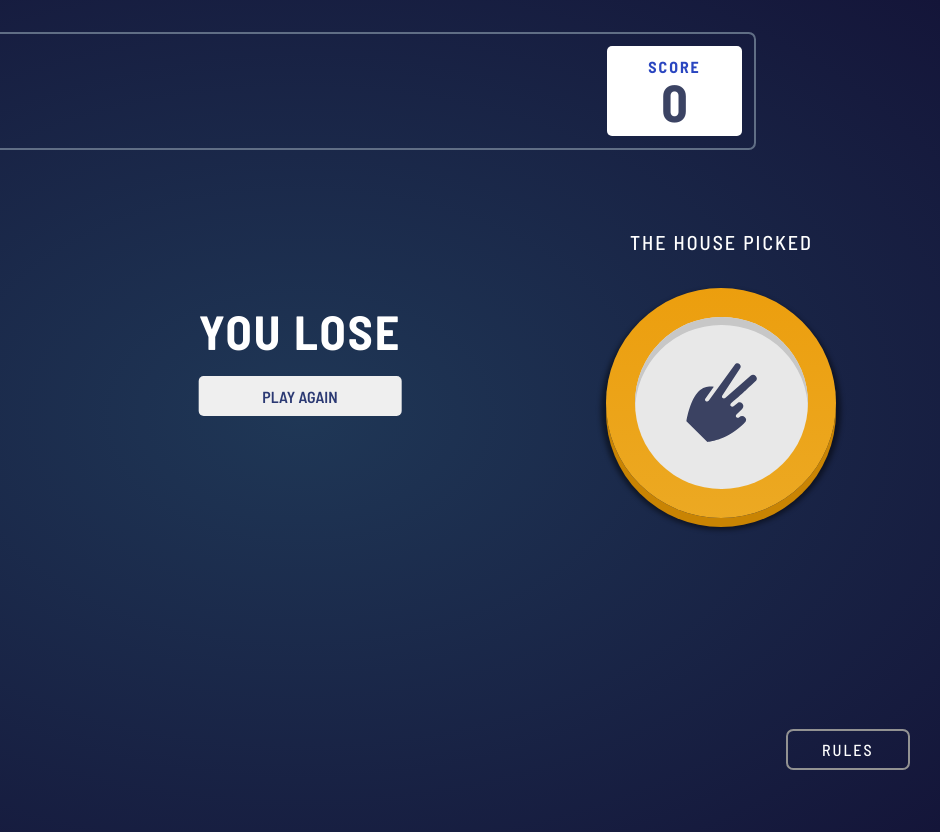
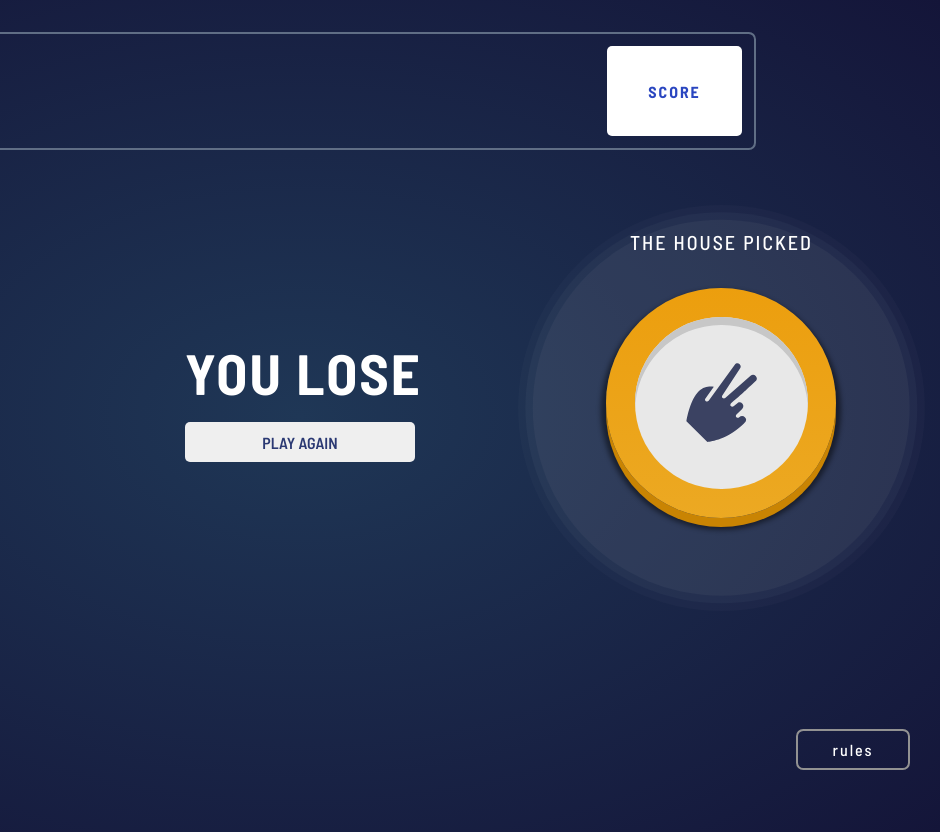
Before and after one commit to ayoub-mrz/Scissor-paper-rock, a plain HTML site: page index.html in a window 1280 px wide. Both pictures are taken after a click on the element 490 px from the left and 307 px from the top of the page. Shown: the full height of the page, 340-1280 px from the left. Drawn offline with Linux system fonts and the light colour scheme.

Commit message:
Restyle result, Clean up js code, commenting all js code.

```diff
--- a/index.html
+++ b/index.html
@@ -23,7 +23,7 @@
             </div>
             <div class="game-score">
                 <div class="score-title">score</div>
-                <div class="score-num">0</div>
+                <div class="score-num"></div>
                 <span class="plus">+1</span>
             </div>
         </div>
@@ -48,15 +48,15 @@
                 <div class="user">
                     <div class="selection"></div>
                     <div class="title">You picked</div>
-                    <div class="winner-animation hide"><span></span><span></span><span></span></div>
+                    <div class="winner-animation"><span></span><span></span><span></span></div>
                 </div>
                 <div class="house">
                     <div class="selection"></div>
                     <div class="title">The house picked</div>
-                    <div class="winner-animation hide"><span></span><span></span><span></span></div>
+                    <div class="winner-animation"><span></span><span></span><span></span></div>
                 </div>
                 <div class="result">
-                    <div class="result-title">You lose</div>
+                    <div class="result-title"></div>
                     <button class="play-again">Play again</button>
                 </div>
             </div>
@@ -66,11 +66,11 @@
 
         <!-- ------------------- Rules ------------------- -->
         <div class="rules">
-            <button>RULES</button>
+            <button>rules</button>
             <div class="rules-background">
                 <div class="rules-card">
                     <div class="card-head">
-                        <h4>Rules</h4>
+                        <h4>rules</h4>
                         <img class="close-rules-desktop" src="IMG/icon-close.svg" alt="close">
                     </div>
                     <img src="IMG/image-rules.svg" alt="rules">
@@ -80,13 +80,13 @@
         </div>
         <!-- ------------------- Rules ------------------- -->
 
-        <!-- ------------------- Rules ------------------- -->
+        <!-- ------------------- Audio ------------------- -->
         <div class="audios">
             <audio id="win" src="audio/win.mp3" hidden></audio>
             <audio id="lose" src="audio/lose.mp3" hidden></audio>
             <audio id="draw" src="audio/draw.mp3" hidden></audio>
         </div>
-        <!-- ------------------- Rules ------------------- -->
+        <!-- ------------------- Audio ------------------- -->
 
     </div>
 
--- a/main.js
+++ b/main.js
@@ -6,6 +6,8 @@ const onePlus = document.querySelector(".game-score .plus");
 const pieces = document.querySelectorAll(".step-one .piece");
 const stepOne = document.querySelector(".step-one");
 const stepTwo = document.querySelector(".step-two");
+const user = document.querySelector(".user");
+const house = document.querySelector(".house");
 let userChoice, houseChoise;
 const playAgain = document.querySelector(".play-again");
 const resultMsg = document.querySelector(".result");
@@ -16,14 +18,9 @@ const loseAudio = document.getElementById("lose");
 const drawAudio = document.getElementById("draw");
 /*-------------------------------------------------------------------------*/
 
-//
-let ScoreData = localStorage.getItem("score") || false;
-if (ScoreData) {
-    score.textContent = ScoreData;
-} else {
-    localStorage.setItem("score", 0)
-}
-
+// Checking if there is a data in localStoreg, if yes get data and place it, if no create new item(Score) in localStoreg
+let ScoreData = localStorage.getItem("score") || 0;
+ScoreData ? score.textContent = ScoreData : localStorage.setItem("score", 0);
 
 // Toggle rules visibility
 rulesBtn.addEventListener("click", () => {
@@ -37,33 +34,37 @@ closeBtn.addEventListener("click", () => {
 
 // Animation for increment score
 function scoreIncrement() {
+    // Apply animation for incrementing score
     onePlus.style.animation = "IncrementScore 2s";
+    // Add 1 to score in document
     score.textContent = +score.textContent + 1;
 
-    //
+    // Update score data in localStoreg
     localStorage.setItem("score", score.textContent)
 
 }
 
-//
+// Add event(click) to all pieces in step one section
 pieces.forEach(piece => {
     piece.addEventListener("click", (e) => {
 
-        // Toggle steps visibility
+        // Go to step one by (hidding step one and showing step two)
         stepOne.style.display = "none";
         stepTwo.style.display = "flex";
 
-        // Select User choise
+        // Getting user choise
+        // If the target has className(Piece), get his second className
+        // If the target hasn't className(Piece), get his parent second className
         userChoice = e.target.classList.contains("piece") ? e.target.classList[1] : e.target.parentElement.classList[1];
 
         // Generate house choise
-        randomPiece();
+        houseChoise = randomPiece();
 
         // Append choises to selection area
         // User selection
         appendingPiece(userChoice, userSelection);
 
-        // User selection
+        // House selection
         appendingPiece(houseChoise, houseSelection);
 
     })
@@ -71,29 +72,33 @@ pieces.forEach(piece => {
 
 // Generat random piece
 function randomPiece() {
-    // Create an array of peices, and assign random piece to house choice
-    const arrayOfPieces = ["paper", "scissor", "rock","paper", "scissor", "rock","paper", "scissor", "rock","paper", "scissor", "rock","paper", "scissor", "rock"]
+    // Create an array of peices, and return random piece
+    const arrayOfPieces = ["paper", "scissor", "rock"]
     let randomNum = Math.floor(Math.random() * arrayOfPieces.length);
-    houseChoise = arrayOfPieces[randomNum];
+    console.log(randomNum);
+    return arrayOfPieces[randomNum];
 }
 
-//
+// Append chosen pieces in document
 function appendingPiece(choice, place) {
 
+    // Create piece elemnent
     let piece = document.createElement("div");
     piece.className = `piece ${choice}`;
 
+    // Create img elemnent
     let img = document.createElement("img");
     img.src = `IMG/icon-${choice}.svg`;
     img.alt = choice;
     piece.append(img);
 
+    // If place parent is house it will take a moment, then append piece. (like the house is thinking for choosing piece😐)
     if (place.parentElement.classList.value === "user") {
         place.append(piece)
     } else {
         setTimeout(() => {
             place.append(piece);
-            resultMsg.style.display = "block";
+            setTimeout(() => resultMsg.style.opacity = "1", 800);
             resultMsg.firstElementChild.innerHTML = result()
         }, 1500);
     }
@@ -102,8 +107,11 @@ function appendingPiece(choice, place) {
 
 //
 function result() {
-    // Draw its the default value of result
+
+    // If result is not win or lose, then draw its the default value
     let result = "Draw";
+
+    // Depend on user choice, it will assign a logical msg.
     switch (userChoice) {
         case "paper":
             if (houseChoise === "scissor") {
@@ -128,12 +136,14 @@ function result() {
         break;
     }
 
-    //
+    // Depend on result, it will play an audio, and set an animation for the winner
     if (result === "You Win") {
         scoreIncrement();
         winAudio.play();
+        activeWinnerAnimation(user);
     } else if (result === "You lose") {
         loseAudio.play();
+        activeWinnerAnimation(house);
     } else {
         drawAudio.play();
     }
@@ -141,31 +151,35 @@ function result() {
     return result;
 }
 
-//
+// Event for Reset Game
 playAgain.addEventListener("click", () => {
     resetGame();
 })
 
-//
+// Adding winner class to winner(User || House)
+function activeWinnerAnimation(winner) {
+    winner.classList.add("winner");
+}
+
+// Reset all changes to default (Like Pressing refresh)
 function resetGame() {
-    //
+
+    // Return back to step one
     stepOne.style.display = "block";
     stepTwo.style.display = "none";
 
-    //
+    // Remove pieces
     userSelection.innerHTML = "";
     houseSelection.innerHTML = "";
 
-    //
-    resultMsg.style.display = "none";
+    // Hide result msg
+    resultMsg.style.opacity = "0";
 
-    //
+    // Reset increment animation
     onePlus.style.animation = "none";
 
+    // Remove class winner from previous winner(user || house);
+    const winner = document.querySelector(".winner");
+    winner?.classList.remove("winner");
+
 }
-
-/*
-1- Fix result styles
-2- Clean up the code
-3- Comment all confusing lines.
-*/
--- a/style.css
+++ b/style.css
@@ -86,6 +86,7 @@ button {
     box-shadow: 0 0 0 #000;
     cursor: pointer;
     transition: .5s;
+    user-select: none;
 }
 .game-dashboard .piece img {
     height: 40px;
@@ -160,16 +161,7 @@ button {
     align-items: center;
     position: relative;
 }
-.game-dashboard .step-two .winner .winner-animation {
-    position: absolute;
-    width: 110px;
-    aspect-ratio: 1;
-}
-.game-dashboard .step-two .winner .winner-animation.animate span {
-    animation: winnerFlowing 2s infinite;
-    animation-direction: alternate-reverse;
-}
-.game-dashboard .step-two .winner .winner-animation span {
+.game-dashboard .step-two .winner-animation span {
     position: absolute;
     top: 50%;
     left: 50%;
@@ -179,6 +171,19 @@ button {
     aspect-ratio: 1;
     transition: .5s;
     z-index: -1;
+    opacity: 0;
+}
+.game-dashboard .step-two .winner .winner-animation {
+    position: absolute;
+    width: 110px;
+    aspect-ratio: 1;
+}
+.game-dashboard .step-two .winner .winner-animation span {
+    animation: winnerFlowing 2s infinite;
+    animation-direction: alternate-reverse;
+}
+.game-dashboard .step-two .winner .winner-animation span {
+    opacity: 1;
 }
 .game-dashboard .step-two .winner .winner-animation span:nth-child(1) {
     padding: 6rem;
@@ -191,11 +196,6 @@ button {
 .game-dashboard .step-two .winner .winner-animation span:nth-child(3) {
     padding: 10rem;
     background-color: #ffffff05;
-}
-.game-dashboard .step-two .winner .winner-animation.hide span:nth-child(1),
-.game-dashboard .step-two .winner .winner-animation.hide span:nth-child(2),
-.game-dashboard .step-two .winner .winner-animation.hide span:nth-child(3) {
-    padding: 0;
 }
 .game-dashboard .step-two .user .title ,
 .game-dashboard .step-two .house .title {
@@ -212,13 +212,19 @@ button {
     display: grid;
     place-items: center;
 }
+.game-dashboard .step-two .selection .piece {
+    cursor: unset;
+}
 .game-dashboard .step-two .result {
+    width: 200px;
     position: absolute;
     bottom: -90%;
     left: 50%;
+    transform: translateX(-50%);
     letter-spacing: 2px;
-    transform: translateX(-50%);
-    display: none;
+    text-align: center;
+    transition: .5s;
+    opacity: 0;
 }
 .game-dashboard .step-two .result .result-title {
     font-size: 3em;
@@ -423,6 +429,12 @@ button {
         padding: 12rem;
         background-color: #ffffff05;
     }
+    .game-dashboard .step-two .result {
+        width: 230px;
+    }
+    .game-dashboard .step-two .result .result-title {
+        font-size: 3.55rem;
+    }
     /* Dashboard */
 
     /* Rules */
@@ -464,11 +476,7 @@ button {
         width: 90%;
     }
     .game-dashboard .step-two .result {
-        position: absolute;
-        bottom: unset;
-        left: 50%;
-        letter-spacing: 2px;
-        transform: translateX(-50%);
+        bottom: 10%;
     }
     .game-dashboard .step-two .piece,
     .game-dashboard .step-two .winner .winner-animation {
```
